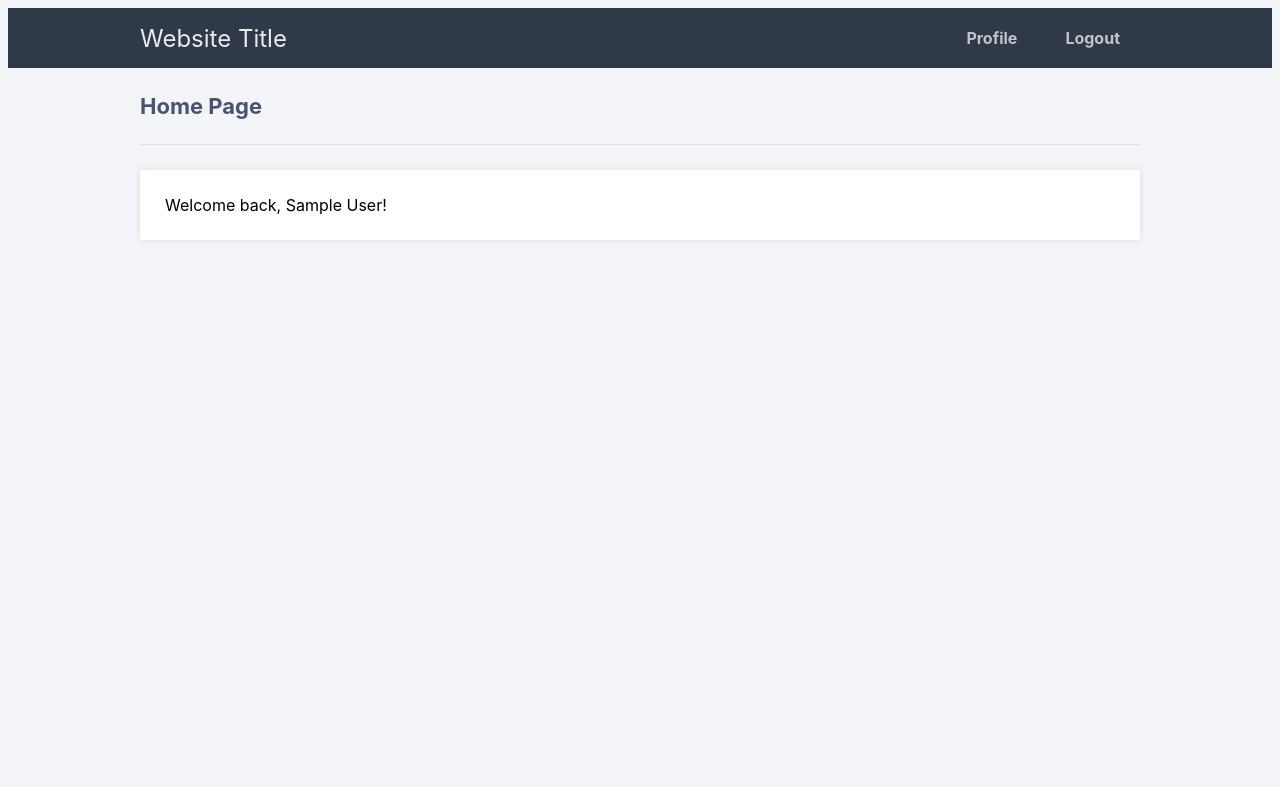
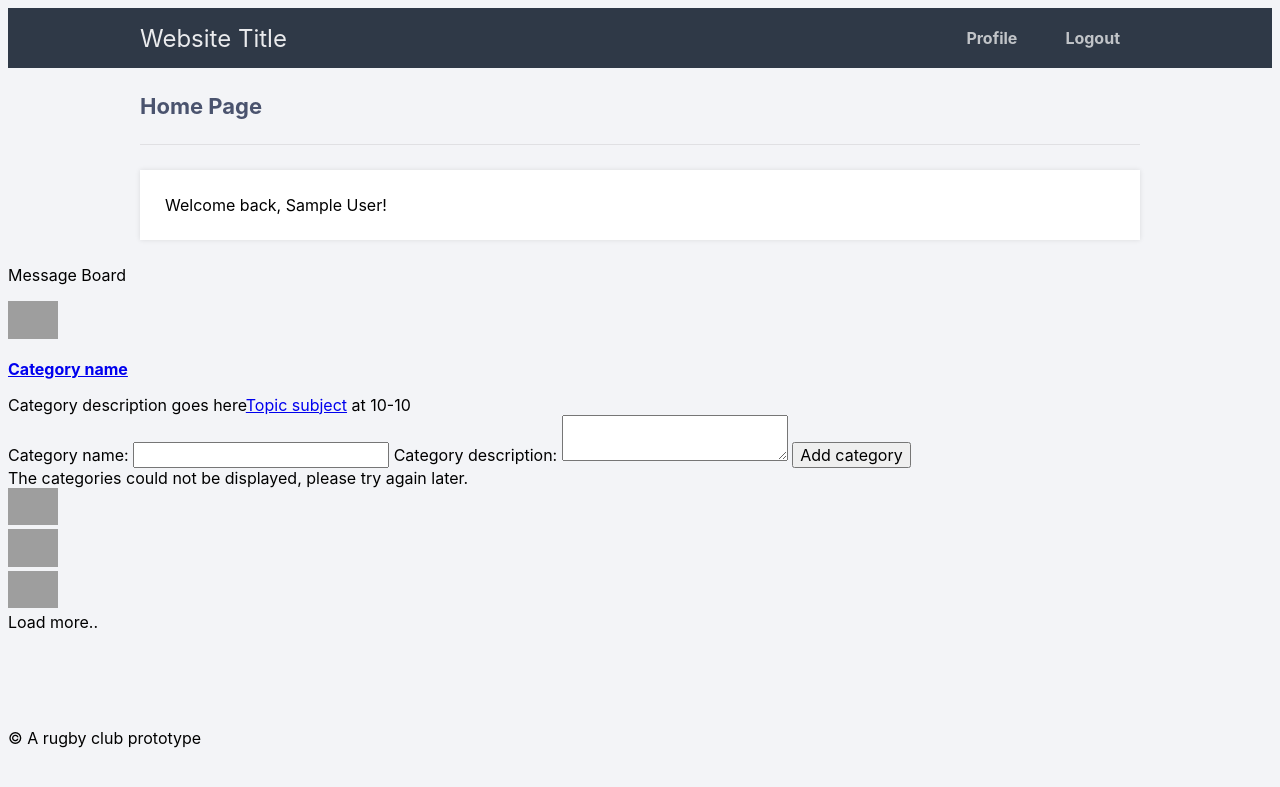
Before and after one commit to D-Holmes01/Team-management-system, a PHP site: page /home.php in a window 1280 px wide. Shown: the top 787 px of the page. Run offline with PHP 8.4, Linux system fonts and the light colour scheme; the visitor is signed in with stand-in values (Sample User, id 1); tables that the repository leaves empty or names only in its code hold one stand-in row (values such as "Sample post"); a stand-in replaces the project's code that opens the database connection; grey boxes are pictures that could not be loaded.

Commit message:
Update home.php

```diff
--- a/group_html/home.php
+++ b/group_html/home.php
@@ -26,5 +26,118 @@ if (!isset($_SESSION['loggedin'])) {
 			<h2>Home Page</h2>
 			<p>Welcome back, <?=$_SESSION['name']?>!</p>
 		</div>
+		<div class="forum">
+  <p> Message Board </p>
+<div>
+<img class="profile" src="img/profile1.jpg" width="50"/>
+<div class="comment-box">
+
+  <?php
+//create_cat.php
+include 'connect.php';
+
+
+echo '<tr>';
+    echo '<td class="leftpart">';
+        echo '<h3><a href="category.php?id=">Category name</a></h3> Category description goes here';
+    echo '</td>';
+    echo '<td class="rightpart">';
+            echo '<a href="topic.php?id=">Topic subject</a> at 10-10';
+    echo '</td>';
+echo '</tr>';
+
+?>
+
+<form method="post" action="">
+    Category name: <input type="text" name="cat_name" />
+    Category description: <textarea name="cat_description" /></textarea>
+    <input type="submit" value="Add category" />
+ </form>
+
+
+
+ <?php
+
+
+$cat_ID = filter_has_var(INPUT_GET, 'cat_ID') ? $_GET['cat_ID'] : null;
+$cat_Name = filter_has_var(INPUT_GET, 'cat_Name') ? $_GET['cat_Name'] : null;
+$cat_Description = filter_has_var(INPUT_GET, 'cat_description') ? $_GET['cat_description'] : null;
+
+ echo"$cat_Name";
+ echo"$cat_Description";
+
+$sql = "SELECT
+            cat_id,
+            cat_name,
+            cat_description,
+        FROM
+            categories";
+
+$result = mysql_query($sql);
+
+if(!$result)
+{
+    echo 'The categories could not be displayed, please try again later.';
+}
+else
+{
+    if(mysql_num_rows($result) == 0)
+    {
+        echo 'No categories defined yet.';
+    }
+    else
+    {
+        //prepare the table
+        echo '<table border="1">
+              <tr>
+                <th>Category</th>
+                <th>Last topic</th>
+              </tr>';
+
+        while($row = mysql_fetch_assoc($result))
+        {
+            echo '<tr>';
+                echo '<td class="leftpart">';
+                    echo '<h3><a href="category.php?id">' . $row['cat_name'] . '</a></h3>' . $row['cat_description'];
+                echo '</td>';
+                echo '<td class="rightpart">';
+                            echo '<a href="topic.php?id=">Topic subject</a> at 10-10';
+                echo '</td>';
+            echo '</tr>';
+        }
+    }
+}
+
+
+?>
+
+
+</div>
+</div>
+<div>
+<img class="profile" src="img/profile2.jpg" width="50"/>
+    <div class="comment-box"></div>
+</div>
+<div>
+<img class="profile" src="img/profile3.jpg" width="50"/>
+    <div class="comment-box"></div>
+</div>
+<div>
+<img class="profile" src="img/profile1.jpg" width="50"/>
+    <div class="comment-box"></div>
+</div>
+<div>
+  <div class="load-more">
+    <span class="indicator">Load more..</span>
+    </div>
+  </div>
+  </div>
+
+<br><br><br><br>
+ <footer>
+    <div class="footer-basic">
+            <p class="copyright"> © A rugby club prototype</p>
+        </footer>
+    </div>
 	</body>
 </html>
```
